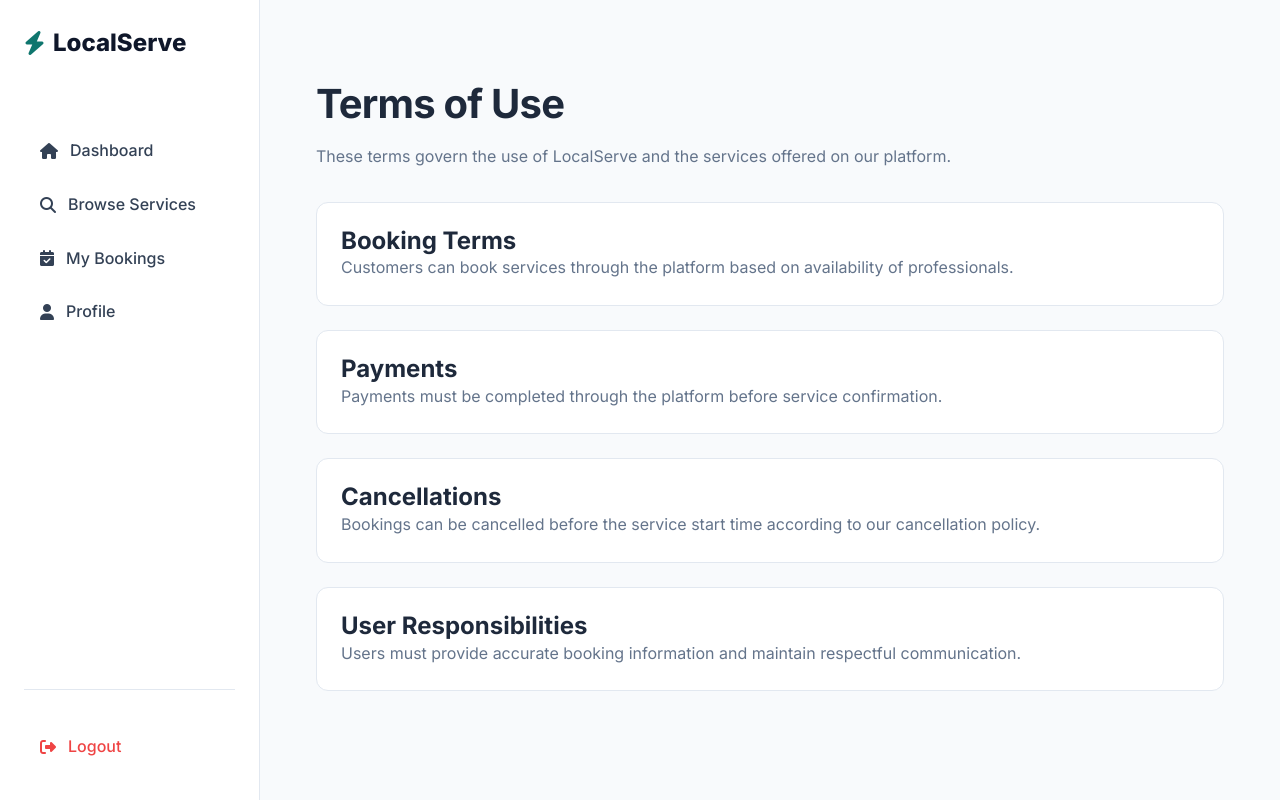
After one commit to rishanasherinn12/local-service-booking, a Django app: page /terms/ in a window 1280 px wide. The commit adds this page. Run offline with Django 5.2, Linux system fonts and the light colour scheme.

Commit message:
landing page completed

```diff
--- a/aa_local/landing_page/urls.py
+++ b/aa_local/landing_page/urls.py
@@ -3,5 +3,10 @@ from . import views
 
 urlpatterns = [
     path('', views.home, name = 'home'),
+    path("terms/", views.terms, name="terms"),
+    path("privacy/", views.privacy, name="privacy"),
+    path("success-stories/", views.success_stories, name="success_stories"),
+    path("partner-support/", views.partner_support, name="partner_support"),
+
 
 ]
--- a/aa_local/landing_page/views.py
+++ b/aa_local/landing_page/views.py
@@ -20,3 +20,17 @@ def home(request):
         "total_bookings": total_bookings,
     }
     return render (request,'pages/index.html',context)
+
+
+
+def terms(request):
+    return render(request,"pages/terms.html")
+
+def privacy(request):
+    return render(request,"pages/privacy.html")
+
+def success_stories(request):
+    return render(request,"pages/success_stories.html")
+
+def partner_support(request):
+    return render(request,"pages/partner_support.html")
--- /dev/null
+++ b/aa_local/templates/pages/terms.html
@@ -0,0 +1,46 @@
+{% extends "base_customer.html" %}
+
+{% block title %}Terms of Use | LocalServe{% endblock %}
+
+{% block content %}
+
+<section class="section">
+<div class="container">
+
+<h1 style="margin-bottom:1rem;">Terms of Use</h1>
+<p class="text-light" style="margin-bottom:2rem;">
+These terms govern the use of LocalServe and the services offered on our platform.
+</p>
+
+<div class="card" style="margin-bottom:1.5rem;">
+<h3>Booking Terms</h3>
+<p class="text-light">
+Customers can book services through the platform based on availability of professionals.
+</p>
+</div>
+
+<div class="card" style="margin-bottom:1.5rem;">
+<h3>Payments</h3>
+<p class="text-light">
+Payments must be completed through the platform before service confirmation.
+</p>
+</div>
+
+<div class="card" style="margin-bottom:1.5rem;">
+<h3>Cancellations</h3>
+<p class="text-light">
+Bookings can be cancelled before the service start time according to our cancellation policy.
+</p>
+</div>
+
+<div class="card">
+<h3>User Responsibilities</h3>
+<p class="text-light">
+Users must provide accurate booking information and maintain respectful communication.
+</p>
+</div>
+
+</div>
+</section>
+
+{% endblock %}
```
Also changed, not shown: aa_local/templates/pages/index.html (+4 -4 lines), aa_local/templates/pages/partner_support.html (added, +39 -0 lines), aa_local/templates/pages/privacy.html (added, +36 -0 lines), aa_local/templates/pages/success_stories.html (added, +40 -0 lines).
